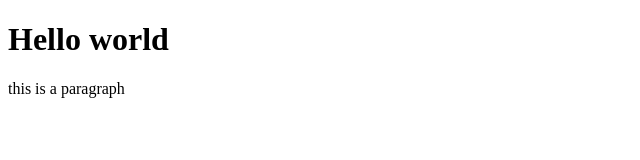
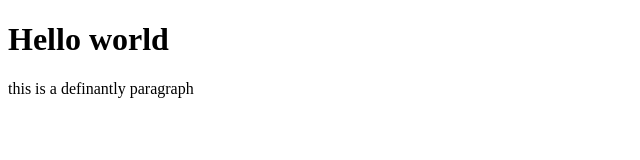
Before and after one commit to Tom-vdm-Hz/CIN-project, a plain HTML site: page index.html in a window 1280 px wide. Shown: the whole page, without its empty margins (0-640 px from the left). Drawn offline with Linux system fonts and the light colour scheme.

Commit message:
change to p

```diff
--- a/index.html
+++ b/index.html
@@ -3,7 +3,7 @@
 <body>
 
 <h1>Hello world</h1>
-<p>this is a paragraph</p>
+<p>this is a definantly paragraph</p>
 
 </body>
 </html>
```
